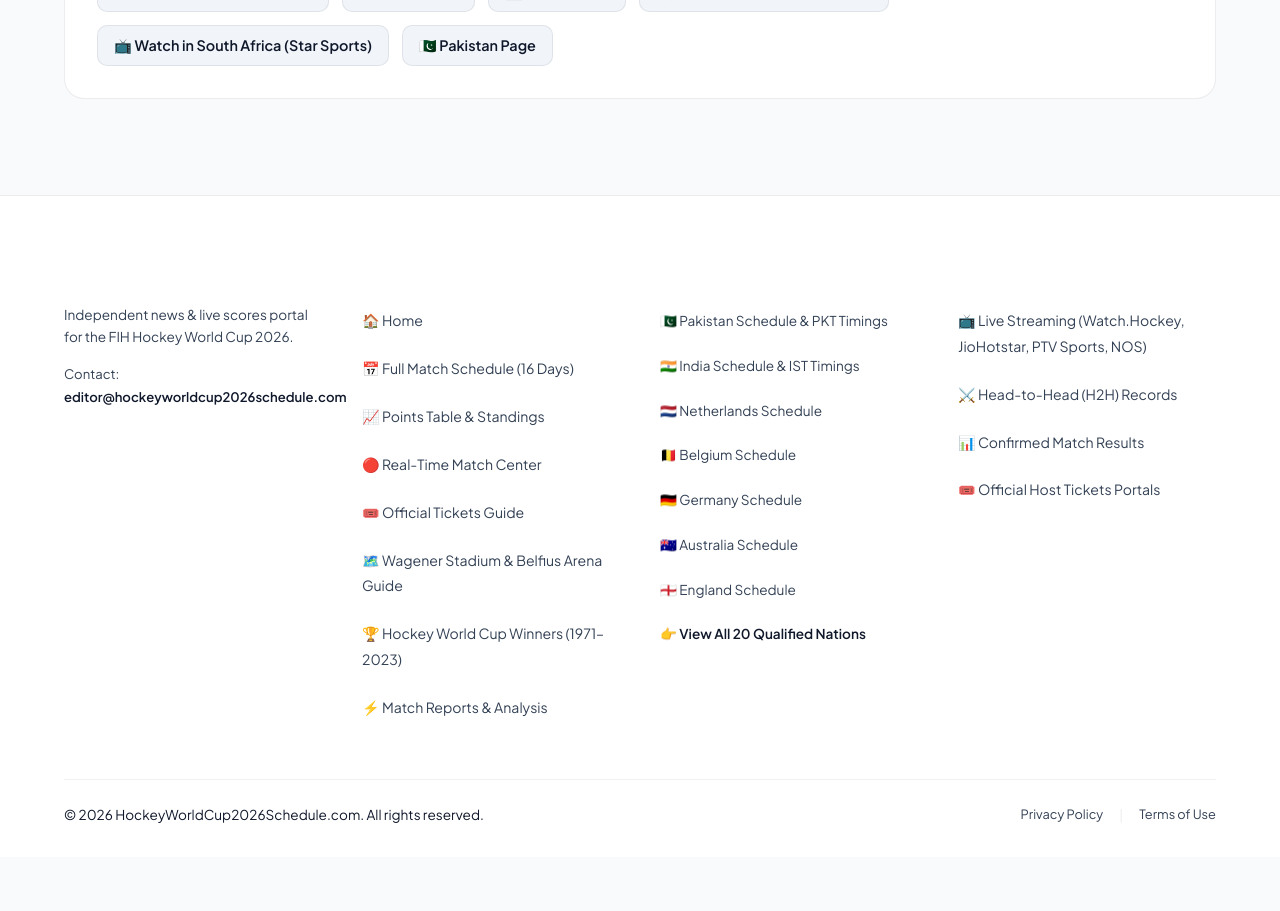
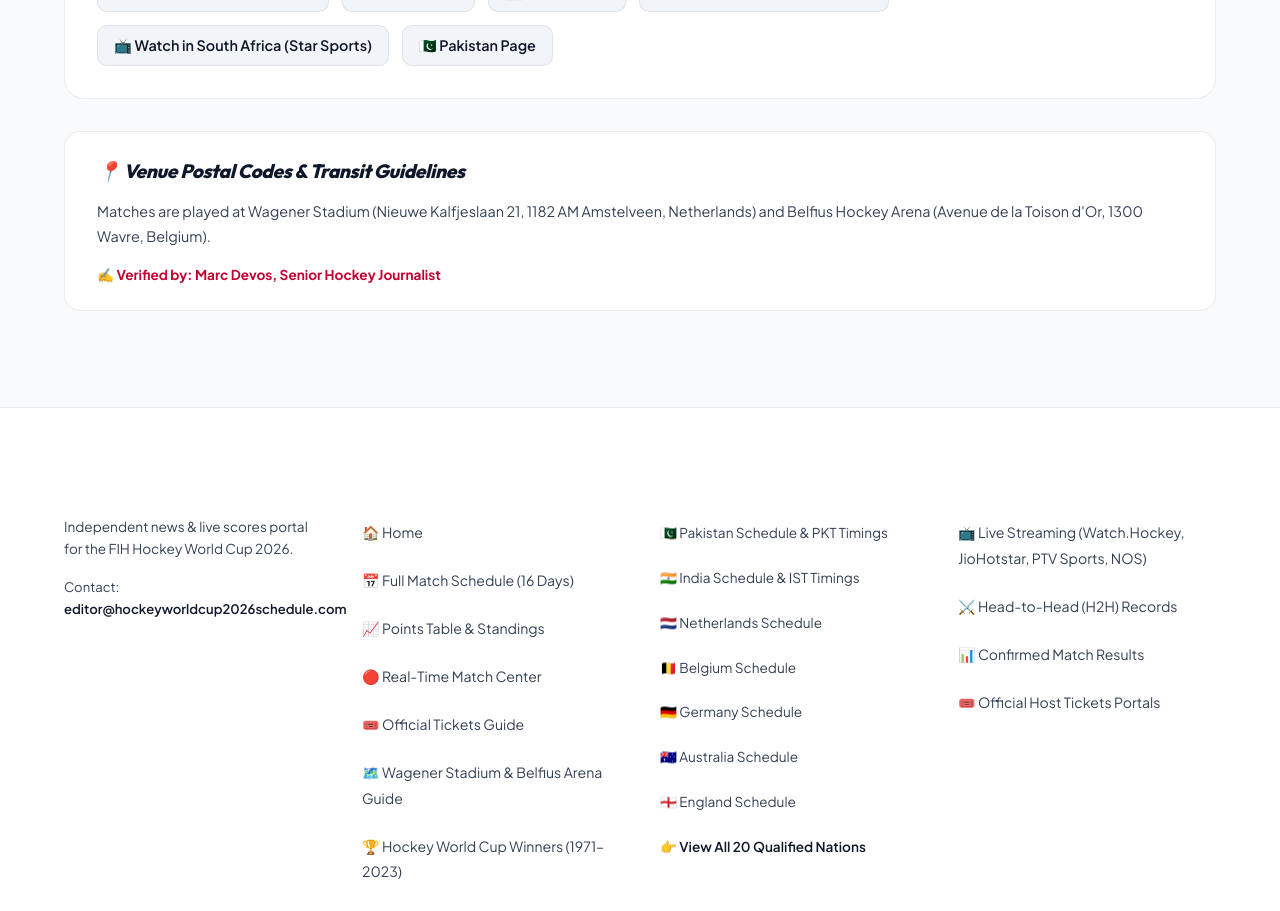
Before and after one commit to liveetcstream-beep/hockeyworldcup2026, a Next.js app: page /hockey-world-cup-2026-schedule-south-africa in a window 1280 px wide. Shown: the part 4580-5491 px from the top of the page. Before the commit the page ends 5437 px from the top, so only its background shows below. Built offline with nearby package versions, Linux system fonts and the light colour scheme; no server answers.

Commit message:
Ensure 100% of all 20 Men and Women team schedule pages have venue zip codes, E-E-A-T badges, and structured FAQs

```diff
--- a/src/app/hockey-world-cup-2026-schedule-netherlands/page.js
+++ b/src/app/hockey-world-cup-2026-schedule-netherlands/page.js
@@ -504,6 +504,19 @@ export default function NetherlandsHockeyPage() {
           </div>
         </section>
 
+
+        {/* Venue Postal Codes & Spectator Info */}
+        <section style={{ background: "var(--bg-secondary)", border: "1px solid var(--border-color)", borderRadius: "16px", padding: "1.5rem 2rem", margin: "2rem 0" }}>
+          <h3 style={{ color: "var(--text-main)", fontSize: "1.2rem", fontWeight: "800", marginBottom: "0.8rem" }}>
+            📍 Venue Postal Codes & Transit Guidelines
+          </h3>
+          <p style={{ color: "var(--text-muted)", fontSize: "0.9rem", lineHeight: "1.7", marginBottom: "1rem" }}>
+            Matches are played at Wagener Stadium (Nieuwe Kalfjeslaan 21, 1182 AM Amstelveen, Netherlands) and Belfius Hockey Arena (Avenue de la Toison d'Or, 1300 Wavre, Belgium).
+          </p>
+          <div style={{ fontSize: "0.85rem", color: "var(--primary)", fontWeight: "700" }}>
+            ✍️ Verified by: Marc Devos, Senior Hockey Journalist
+          </div>
+        </section>
       </main>
       <Footer />
     </>
--- a/src/app/hockey-world-cup-2026-schedule-pakistan/page.js
+++ b/src/app/hockey-world-cup-2026-schedule-pakistan/page.js
@@ -426,6 +426,19 @@ export default function PakistanHockeyPage() {
           </div>
         </section>
 
+
+        {/* Venue Postal Codes & Spectator Info */}
+        <section style={{ background: "var(--bg-secondary)", border: "1px solid var(--border-color)", borderRadius: "16px", padding: "1.5rem 2rem", margin: "2rem 0" }}>
+          <h3 style={{ color: "var(--text-main)", fontSize: "1.2rem", fontWeight: "800", marginBottom: "0.8rem" }}>
+            📍 Venue Postal Codes & Transit Guidelines
+          </h3>
+          <p style={{ color: "var(--text-muted)", fontSize: "0.9rem", lineHeight: "1.7", marginBottom: "1rem" }}>
+            Matches are played at Wagener Stadium (Nieuwe Kalfjeslaan 21, 1182 AM Amstelveen, Netherlands) and Belfius Hockey Arena (Avenue de la Toison d'Or, 1300 Wavre, Belgium).
+          </p>
+          <div style={{ fontSize: "0.85rem", color: "var(--primary)", fontWeight: "700" }}>
+            ✍️ Verified by: Marc Devos, Senior Hockey Journalist
+          </div>
+        </section>
       </main>
       <Footer />
     </>
--- a/src/app/hockey-world-cup-2026-schedule-south-africa/page.js
+++ b/src/app/hockey-world-cup-2026-schedule-south-africa/page.js
@@ -477,6 +477,19 @@ export default function SouthAfricaHockeyPage() {
           </div>
         </section>
 
+
+        {/* Venue Postal Codes & Spectator Info */}
+        <section style={{ background: "var(--bg-secondary)", border: "1px solid var(--border-color)", borderRadius: "16px", padding: "1.5rem 2rem", margin: "2rem 0" }}>
+          <h3 style={{ color: "var(--text-main)", fontSize: "1.2rem", fontWeight: "800", marginBottom: "0.8rem" }}>
+            📍 Venue Postal Codes & Transit Guidelines
+          </h3>
+          <p style={{ color: "var(--text-muted)", fontSize: "0.9rem", lineHeight: "1.7", marginBottom: "1rem" }}>
+            Matches are played at Wagener Stadium (Nieuwe Kalfjeslaan 21, 1182 AM Amstelveen, Netherlands) and Belfius Hockey Arena (Avenue de la Toison d'Or, 1300 Wavre, Belgium).
+          </p>
+          <div style={{ fontSize: "0.85rem", color: "var(--primary)", fontWeight: "700" }}>
+            ✍️ Verified by: Marc Devos, Senior Hockey Journalist
+          </div>
+        </section>
       </main>
       <Footer />
     </>
```
